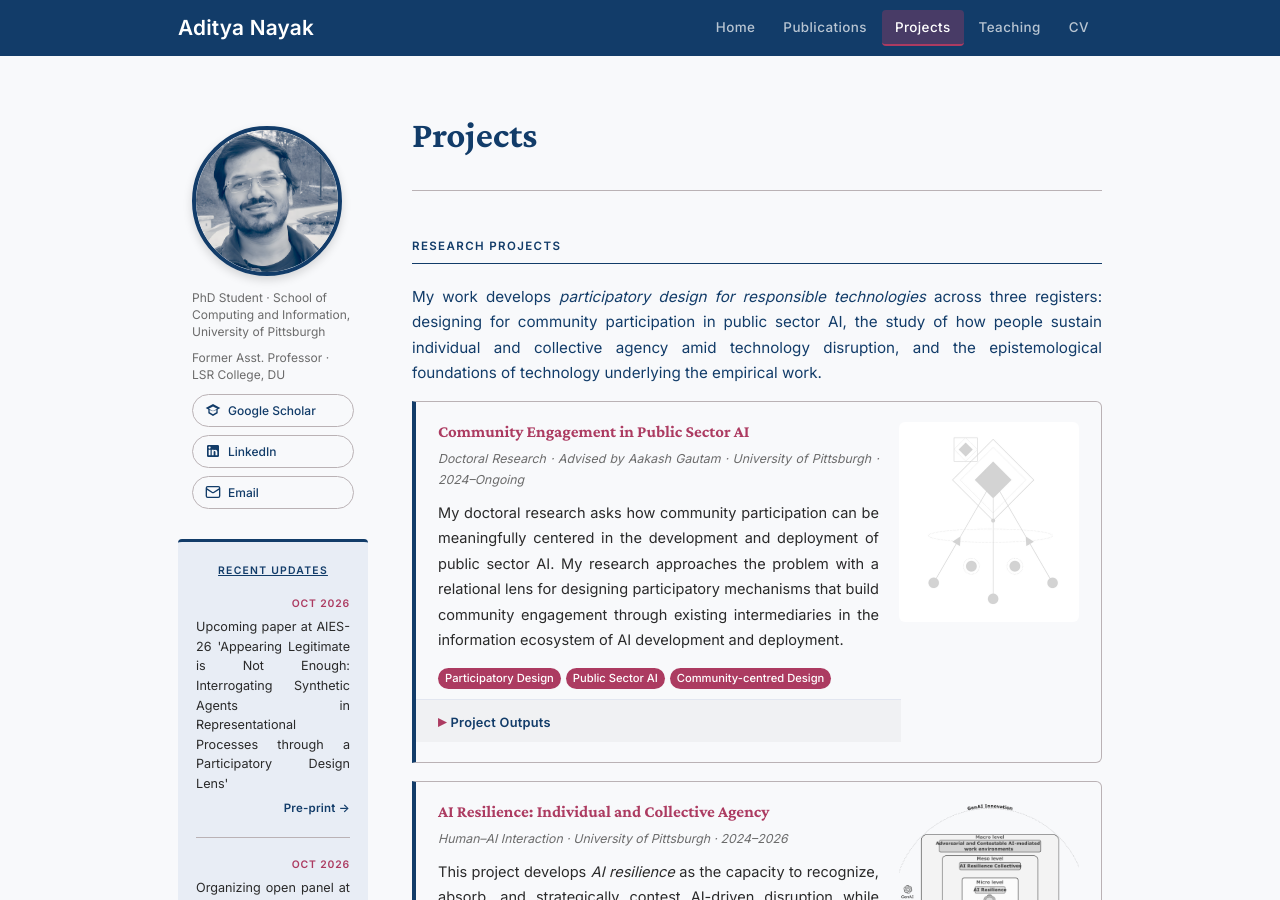
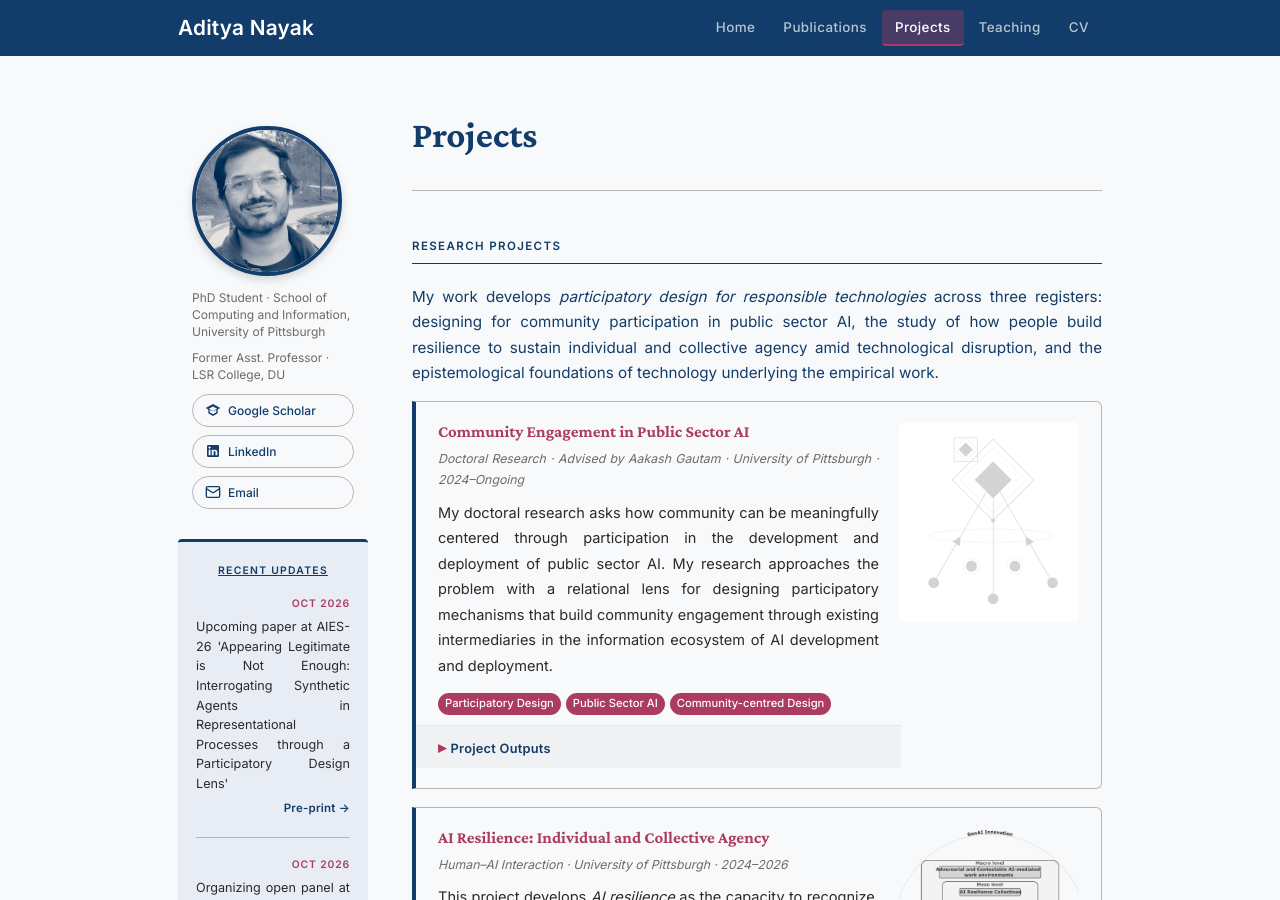
Before and after one commit to adityanayak-info/adityanayak-info.github.io, a Jekyll site: the page built from projects.md, in a window 1280 px wide and 900 px high. Built offline with Jekyll 4.4.1, drawn with Linux system fonts in a browser that asks for light colours.

Commit message:
Update project descriptions for clarity
Refine wording for clarity in project descriptions.

```diff
--- a/projects.md
+++ b/projects.md
@@ -24,7 +24,7 @@ permalink: /projects/
 <p class="projects-intro">
   My work develops <em>participatory design for responsible technologies</em> across three
   registers: designing for community participation in public sector AI,
-  the study of how people sustain individual and collective agency amid technology disruption, and the
+  the study of how people build resilience to sustain individual and collective agency amid technological disruption, and the
   epistemological foundations of technology underlying the empirical work.
 </p>
 
@@ -33,7 +33,7 @@ permalink: /projects/
   <div class="project-card-body">
     <h3><a href="#" class="project-card-link">Community Engagement in Public Sector AI</a></h3>
     <p class="project-meta">Doctoral Research · Advised by Aakash Gautam · University of Pittsburgh · 2024–Ongoing</p>
-    <p>My doctoral research asks how community participation can be meaningfully centered in the development and deployment of public sector AI. My research approaches the problem with a relational lens for designing participatory mechanisms that build community engagement through existing intermediaries in the information ecosystem of AI development and deployment.</p>
+    <p>My doctoral research asks how community can be meaningfully centered through participation in the development and deployment of public sector AI. My research approaches the problem with a relational lens for designing participatory mechanisms that build community engagement through existing intermediaries in the information ecosystem of AI development and deployment.</p>
     <span class="project-tag">Participatory Design</span><span class="project-tag">Public Sector AI</span><span class="project-tag">Community-centred Design</span>
     <details class="project-outputs">
       <summary>Project Outputs</summary>
```
